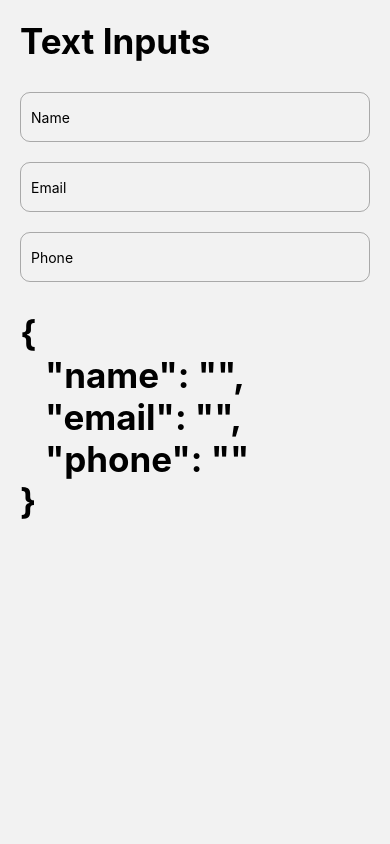
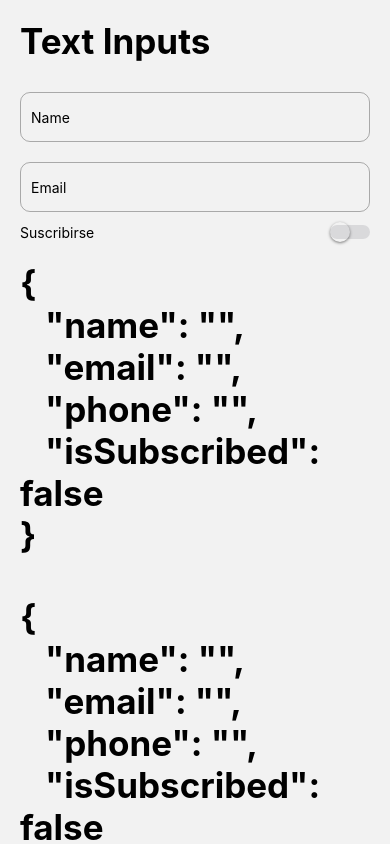
Before and after one commit to mcmmiguel/ComponentsApp-ReactNative, a React Native app: screen /TextInputScreen in a window 390 px wide. Shown: the top 844 px of the page. Built offline with nearby package versions, Linux system fonts and the light colour scheme.

Commit message:
Feat. Form using useForm

```diff
--- a/src/hooks/index.ts
+++ b/src/hooks/index.ts
@@ -1 +1,2 @@
 export { useAnimation } from './useAnimation';
+export { useForm } from './useForm';
--- /dev/null
+++ b/src/hooks/useForm.tsx
@@ -0,0 +1,20 @@
+import { useState } from 'react';
+
+export const useForm = <T extends Object>(initState: T) => {
+
+    const [state, setState] = useState(initState);
+
+    const onChange = <K extends Object>(value: K, field: keyof T) => {
+        setState({
+            ...state,
+            [field]: value,
+        });
+    };
+
+    return {
+        ...state,
+        form: state,
+        onChange,
+    };
+
+};
--- a/src/screens/TextInputScreen.tsx
+++ b/src/screens/TextInputScreen.tsx
@@ -1,24 +1,25 @@
-import React, { useState } from 'react';
-import { StyleSheet, TextInput, View } from 'react-native';
-import { HeaderTitle } from '../components';
+import React from 'react';
+import { KeyboardAvoidingView, Platform, ScrollView, StyleSheet, TextInput, View } from 'react-native';
+import { CustomSwitch, HeaderTitle } from '../components';
 import { appTheme } from '../theme/appTheme';
+import { Text } from 'react-native';
+import { useForm } from '../hooks';
 
 export const TextInputScreen = () => {
 
-    const [form, setForm] = useState({
+    const { isSubscribed, form, onChange } = useForm({
         name: '',
         email: '',
         phone: '',
+        isSubscribed: false,
     });
 
-    const onChange = (value: string, field: string) => {
-        setForm({
-            ...form,
-            [field]: value,
-        });
-    };
-
     return (
+        <KeyboardAvoidingView
+            enabled
+            behavior={Platform.OS === 'ios' ? 'padding' : 'height'}
+        >
+            <ScrollView>
                 <View style={appTheme.appContainer}>
                     <HeaderTitle title="Text Inputs" />
 
@@ -40,6 +41,14 @@ export const TextInputScreen = () => {
                         keyboardAppearance="dark" //solo funciona en iOS
                     />
 
+                    <View style={styles.switchContainer}>
+                        <Text style={styles.switchText}>{isSubscribed ? 'Ya estás suscrito' : 'Suscribirse'}</Text>
+                        <CustomSwitch isOn={isSubscribed} onChange={(value) => onChange(value, 'isSubscribed')} />
+                    </View>
+
+                    <HeaderTitle title={JSON.stringify(form, null, 3)} />
+                    <HeaderTitle title={JSON.stringify(form, null, 3)} />
+
                     <TextInput
                         style={styles.textInput}
                         placeholder="Phone"
@@ -47,9 +56,10 @@ export const TextInputScreen = () => {
                         onChangeText={(value) => onChange(value, 'phone')}
                         keyboardType="phone-pad"
                     />
-
-            <HeaderTitle title={JSON.stringify(form, null, 3)} />
                 </View>
+                <View style={styles.separator} />
+            </ScrollView>
+        </KeyboardAvoidingView>
     );
 };
 
@@ -62,4 +72,15 @@ const styles = StyleSheet.create({
         borderColor: 'rgba(0, 0, 0, 0.3)',
         marginVertical: 10,
     },
+    switchContainer: {
+        flexDirection: 'row',
+        alignItems: 'center',
+        justifyContent: 'space-between',
+    },
+    switchText: {
+        marginRight: 10,
+    },
+    separator: {
+        height: 100,
+    },
 });
```
Lines whose indentation alone changed are shown as unchanged.
